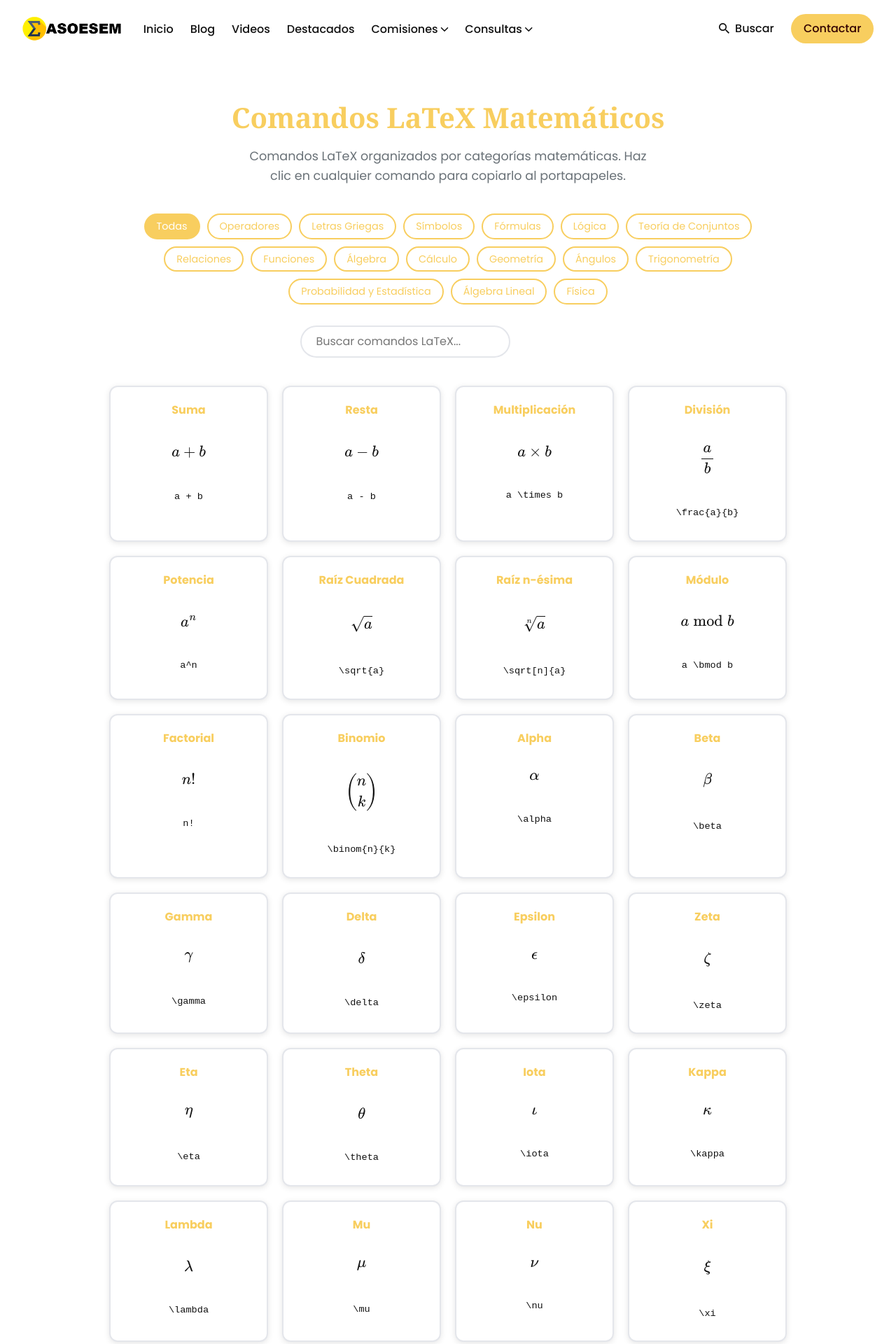
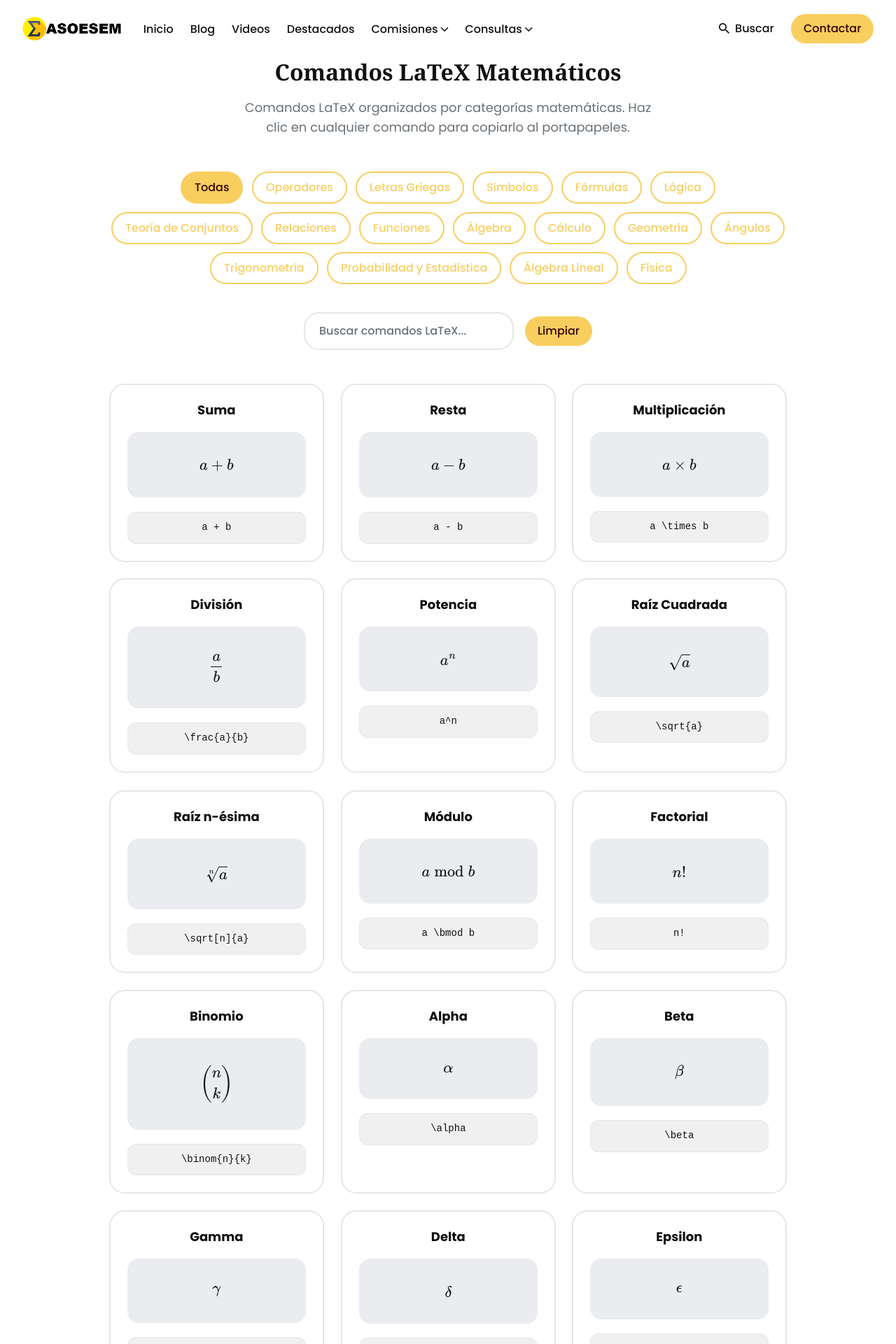
Before and after one commit to asoesem/asoesem.github.io, a Jekyll site: the page built from _pages/latex.html, in a window 1280 px wide. Shown: the top 1920 px of the page at 70% size. Built offline with Jekyll 4.4.1, drawn with Linux system fonts in a browser that asks for light colours.

Commit message:
Intento estandarizar el look and feel

```diff
--- a/_pages/latex.html
+++ b/_pages/latex.html
@@ -38,7 +38,7 @@ permalink: /latex/
       <!-- Search Box -->
       <div class="search-container">
         <input type="text" id="latex-search" class="search-input" placeholder="Buscar comandos LaTeX...">
-        <button id="clear-search" class="clear-search-btn">Limpiar</button>
+        <button id="clear-search" class="button">Limpiar</button>
       </div>
 
       <!-- Commands Grid -->
@@ -52,152 +52,176 @@ permalink: /latex/
 <!-- end latex commands -->
 
 <style>
+/* LaTeX Commands Section */
 .latex-commands {
-  padding: 60px 0;
+  margin-bottom: 64px;
+}
+
+.latex-commands__inner {
+  border-bottom: 1px solid var(--border-color);
 }
 
 .latex-commands__head {
   text-align: center;
-  margin-bottom: 40px;
+  margin-bottom: 48px;
 }
 
 .latex-commands__title {
-  font-size: 2.5rem;
-  margin-bottom: 15px;
-  color: var(--primary-color);
+  margin-bottom: 16px;
+  font-size: 32px;
+  font-weight: 700;
+  line-height: 1.3;
+  color: var(--heading-font-color);
 }
 
 .latex-commands__description {
-  font-size: 1.1rem;
+  font-size: 18px;
+  line-height: 1.6;
   color: var(--text-alt-color);
   max-width: 600px;
   margin: 0 auto;
 }
 
+/* Category Filters */
 .category-filters {
   display: flex;
   flex-wrap: wrap;
   justify-content: center;
-  gap: 10px;
-  margin-bottom: 30px;
+  gap: 12px;
+  margin-bottom: 40px;
 }
 
 .category-btn {
-  padding: 8px 16px;
+  display: inline-flex;
+  align-items: center;
+  padding: 8px 18px;
+  font-size: 16px;
+  line-height: 1.6;
+  font-weight: 500;
+  text-decoration: none;
+  border-radius: 60px;
   border: 2px solid var(--primary-color);
+  outline: none;
+  color: var(--primary-color);
   background: transparent;
-  color: var(--primary-color);
-  border-radius: 25px;
+  transition: all .2s ease;
+  will-change: transform;
   cursor: pointer;
-  transition: all 0.3s ease;
-  font-size: 0.9rem;
 }
 
 .category-btn:hover,
 .category-btn.active {
-  background: var(--primary-color);
-  color: white;
+  color: var(--button-color);
+  background: var(--button-background-color);
+  border-color: var(--button-background-color);
 }
 
+/* Search Container */
 .search-container {
   display: flex;
   justify-content: center;
-  gap: 15px;
-  margin-bottom: 40px;
+  align-items: center;
+  gap: 16px;
+  margin-bottom: 48px;
 }
 
 .search-input {
+  width: 300px;
   padding: 12px 20px;
+  font-size: 16px;
+  line-height: 1.6;
+  font-weight: 500;
   border: 2px solid var(--border-color);
-  border-radius: 25px;
-  font-size: 1rem;
-  width: 300px;
-  transition: border-color 0.3s ease;
+  border-radius: 22px;
+  color: var(--heading-font-color);
+  background-color: var(--background-color);
+  outline: none;
+  transition: all .2s ease;
 }
 
 .search-input:focus {
-  outline: none;
   border-color: var(--primary-color);
+  box-shadow: 0 0 0 3px rgba(248, 206, 95, 0.1);
 }
 
-.clear-search-btn {
-  padding: 12px 20px;
-  background: var(--secondary-color);
-  color: white;
-  border: none;
-  border-radius: 25px;
-  cursor: pointer;
-  transition: background 0.3s ease;
+.search-input::placeholder {
+  color: var(--text-alt-color);
 }
 
-.clear-search-btn:hover {
-  background: var(--secondary-color-dark);
-}
-
+/* Commands Grid */
 .commands-grid {
   display: grid;
-  grid-template-columns: repeat(auto-fit, minmax(200px, 1fr));
-  gap: 20px;
+  grid-template-columns: repeat(auto-fit, minmax(280px, 1fr));
+  gap: 24px;
   max-width: 1200px;
   margin: 0 auto;
 }
 
+/* Command Cards */
 .command-card {
-  background: white;
+  position: relative;
+  background: var(--background-color);
   border: 2px solid var(--border-color);
-  border-radius: 12px;
-  padding: 20px;
+  border-radius: 22px;
+  padding: 24px;
   text-align: center;
   cursor: pointer;
-  transition: all 0.3s ease;
-  box-shadow: 0 2px 8px rgba(0,0,0,0.1);
+  transition: all .2s ease;
+  will-change: transform;
+  overflow: hidden;
 }
 
 .command-card:hover {
-  transform: translateY(-5px);
-  box-shadow: 0 8px 25px rgba(0,0,0,0.15);
+  transform: translateY(-3px);
   border-color: var(--primary-color);
+  box-shadow: 0 8px 25px rgba(0, 0, 0, 0.1);
 }
 
 .command-name {
-  font-weight: bold;
-  margin-bottom: 15px;
-  color: var(--primary-color);
-  font-size: 1rem;
+  margin-bottom: 20px;
+  font-size: 18px;
+  font-weight: 700;
+  line-height: 1.3;
+  color: var(--heading-font-color);
 }
 
 .command-preview {
-  margin-bottom: 15px;
-  min-height: 40px;
+  margin-bottom: 20px;
+  min-height: 60px;
   display: flex;
   align-items: center;
   justify-content: center;
+  padding: 16px;
+  background: var(--background-alt-color);
+  border-radius: 16px;
 }
 
 .command-code {
-  background: var(--bg-alt-color);
-  padding: 8px 12px;
-  border-radius: 6px;
+  padding: 12px 16px;
   font-family: 'Courier New', monospace;
-  font-size: 0.85rem;
+  font-size: 14px;
+  line-height: 1.4;
   color: var(--text-color);
+  background: var(--syntax-highlighting-background);
+  border-radius: 12px;
   word-break: break-all;
+  border: 1px solid var(--border-color);
 }
 
-.command-card.hidden {
-  display: none;
-}
-
+/* Copy Feedback */
 .copy-feedback {
   position: fixed;
-  top: 20px;
-  right: 20px;
-  background: var(--success-color);
-  color: white;
+  top: 24px;
+  right: 24px;
   padding: 12px 20px;
-  border-radius: 6px;
+  background: var(--primary-color);
+  color: var(--button-color);
+  border-radius: 22px;
+  font-weight: 500;
   z-index: 1000;
+  box-shadow: 0 4px 12px rgba(0, 0, 0, 0.15);
   animation: slideIn 0.3s ease;
+  font-family: 'Poppins', Helvetica Neue, Helvetica, Arial, sans-serif;
 }
 
 @keyframes slideIn {
@@ -211,24 +235,79 @@ permalink: /latex/
   }
 }
 
+/* Responsive Design */
+@media (max-width: 1024px) {
+  .commands-grid {
+    grid-template-columns: repeat(auto-fit, minmax(250px, 1fr));
+    gap: 20px;
+  }
+}
+
 @media (max-width: 768px) {
+  .latex-commands__title {
+    font-size: 28px;
+  }
+
+  .latex-commands__description {
+    font-size: 16px;
+  }
+
   .category-filters {
     flex-direction: column;
     align-items: center;
+    gap: 8px;
   }
 
   .search-container {
     flex-direction: column;
     align-items: center;
+    gap: 12px;
   }
 
   .search-input {
     width: 100%;
-    max-width: 300px;
+    max-width: 320px;
   }
 
   .commands-grid {
     grid-template-columns: 1fr;
+    gap: 16px;
+  }
+
+  .command-card {
+    padding: 20px;
+  }
+}
+
+@media (max-width: 576px) {
+  .latex-commands__head {
+    margin-bottom: 32px;
+  }
+
+  .category-filters {
+    margin-bottom: 32px;
+  }
+
+  .search-container {
+    margin-bottom: 32px;
+  }
+
+  .command-card {
+    padding: 16px;
+  }
+
+  .command-name {
+    font-size: 16px;
+  }
+
+  .command-preview {
+    min-height: 50px;
+    padding: 12px;
+  }
+
+  .command-code {
+    font-size: 13px;
+    padding: 10px 12px;
   }
 }
 </style>
```
